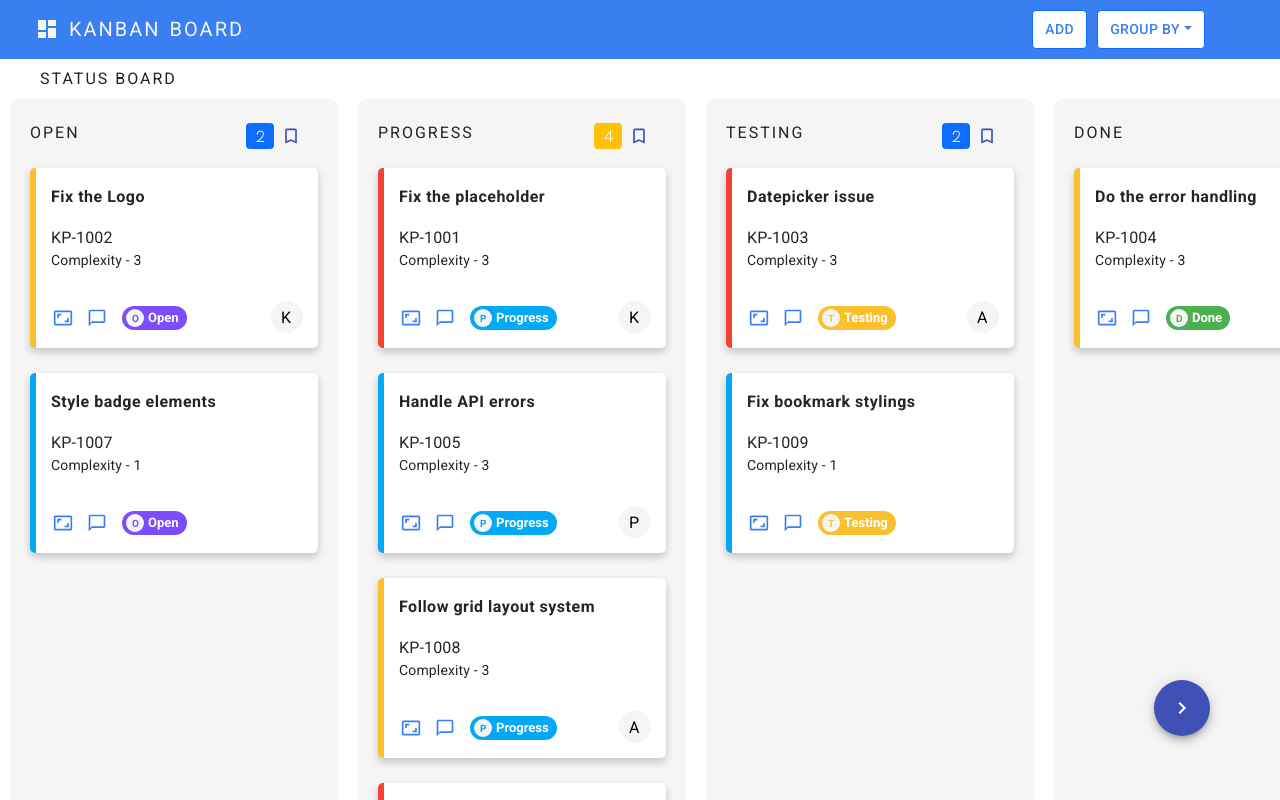
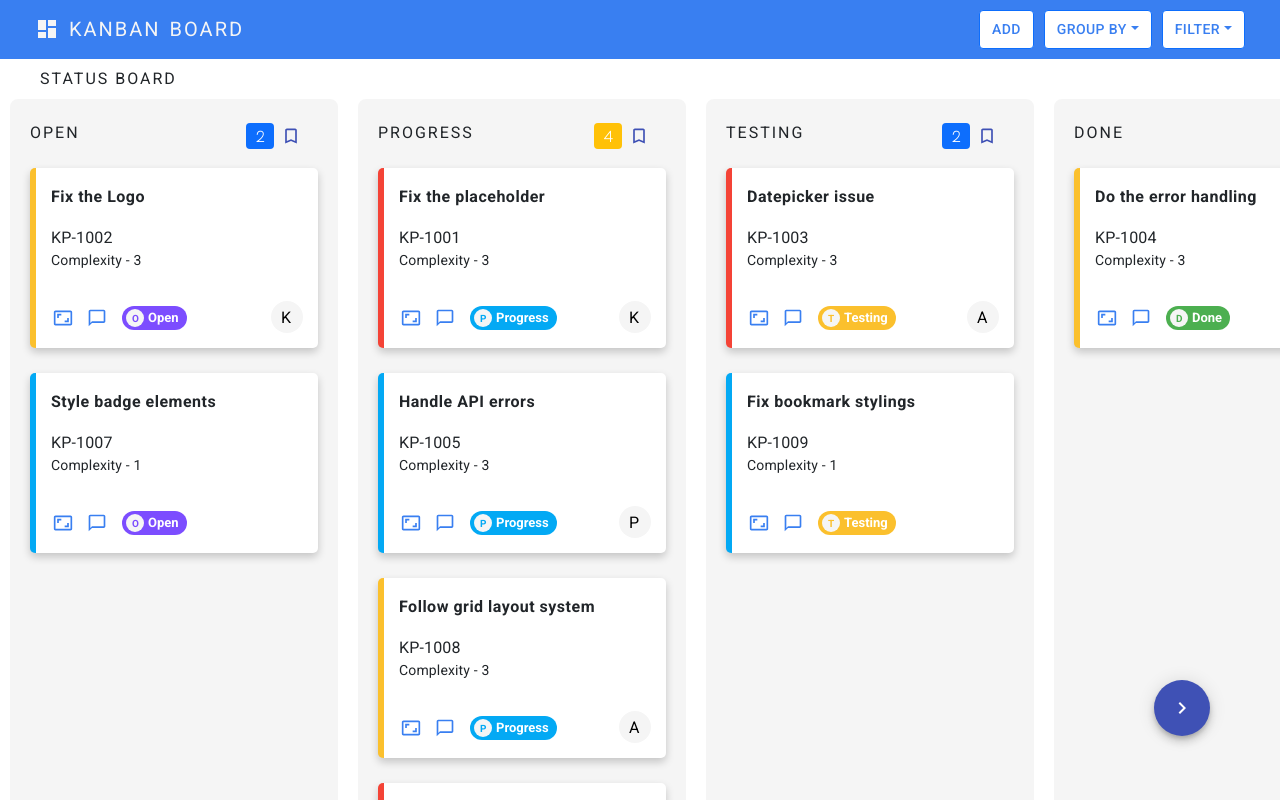
Before and after one commit to karthik-sarav/kanban-assignment, a React (Create React App) app: page / in a window 1280 px wide. Shown: the top 800 px of the page. Built offline with nearby package versions, Linux system fonts and the light colour scheme.

Commit message:
Added filter functionality.

```diff
--- a/src/Components/NavbarComponent.js
+++ b/src/Components/NavbarComponent.js
@@ -23,7 +23,7 @@ const useStyles = makeStyles((theme) => ({
         alignItems: "center"
     },
     dropdownToggle: {
-        marginRight: "50px",
+        marginRight: "10px",
         color: customTheme.primary,
         backgroundColor: "white",
     },
@@ -41,7 +41,7 @@ const useStyles = makeStyles((theme) => ({
 
 const NavbarComponent = (props) => {
     const classes = useStyles();
-    const { columnConfig, handleDropdownClick } = props;
+    const { columnConfig, handleDropdownClick, handleFilterClick } = props;
 
     const [showAddModal, setShowAddModal] = useState(false);
     const [snackBarConfig, setSnackBarConfig] = useState({
@@ -77,6 +77,22 @@ const NavbarComponent = (props) => {
                             })}
                         </Dropdown.Menu>
                     </Dropdown>
+                    <Dropdown>
+                        <Dropdown.Toggle className={classes.dropdownToggle} id="dropdown-filter">
+                            <Typography variant="button">Filter</Typography>
+                        </Dropdown.Toggle>
+                        <Dropdown.Menu>
+                            {
+                                columnConfig.developer.map(dev => {
+                                    return (
+                                        <Dropdown.Item key={dev.headerTitle} onClick={(e) => handleFilterClick(e, dev.headerTitle)}>
+                                            <Typography variant="caption">{dev.headerTitle.toUpperCase()}</Typography>
+                                        </Dropdown.Item>
+                                    );
+                                })
+                            }
+                        </Dropdown.Menu>
+                    </Dropdown>
                 </div>
                 <div className={classes.title}>
                     <DashboardIcon style={{ color: "whitesmoke", margin: "0 10px" }} />
--- a/src/Screens/HomeScreen.js
+++ b/src/Screens/HomeScreen.js
@@ -12,6 +12,8 @@ import Fab from '@material-ui/core/Fab';
 import LeftIcon from '@material-ui/icons/KeyboardArrowLeft';
 import RightIcon from '@material-ui/icons/KeyboardArrowRight';
 import { Typography } from "@material-ui/core";
+import Avatar from '@material-ui/core/Avatar';
+import Chip from '@material-ui/core/Chip';
 
 const useStyles = makeStyles((theme) => ({
   root: {
@@ -36,6 +38,7 @@ const useStyles = makeStyles((theme) => ({
     bottom: "8vh",
   },
   titleContainer: {
+    display: "flex",
     margin: "67px 0px -2px 10px"
   },
   title: {
@@ -43,6 +46,13 @@ const useStyles = makeStyles((theme) => ({
     position: "sticky",
     left: 40,
     width: "fit-content"
+  },
+  filterTitle: {
+    margin: "0px 22px 10px 50px",
+    letterSpacing: "1px",
+    position: "sticky",
+    alignItems: "center",
+    left: 250
   },
   columnRow: {
     width: "18rem"
@@ -60,6 +70,8 @@ const HomeScreen = (props) => {
     message: "",
     severity: ""
   });
+
+  const [filterBy, setFilterBy] = useState(null);
 
   const [xOffset, setXOffset] = useState(null);
   const [scrollLeft, setScrollLeft] = useState(false);
@@ -96,6 +108,10 @@ const HomeScreen = (props) => {
   const handleDropdownClick = (e, groupByItem) => {
     setSelectedGroup(groupByItem);
   };
+
+  const handleFilterClick = (e, dev) => {
+    setFilterBy(dev)
+  }
 
   const handleSnackClose = () => {
     setSnackBarConfig({
@@ -183,7 +199,10 @@ const HomeScreen = (props) => {
   }
 
   const calculateCount = (item) => {
-    return mockData.filter((element) => element[selectedGroup] === item.headerTitle).length
+    return mockData
+      .filter((element) => element[selectedGroup] === item.headerTitle)
+      .filter((element) => filterBy !== null ? element.developer === filterBy : element)
+      .length
   }
 
   const handleLeftScroll = () => {
@@ -196,11 +215,30 @@ const HomeScreen = (props) => {
 
   return (
     <div className={classes.root}>
-      <NavbarComponent columnConfig={columnConfig} handleDropdownClick={handleDropdownClick} />
+      <NavbarComponent
+        columnConfig={columnConfig}
+        handleDropdownClick={handleDropdownClick}
+        handleFilterClick={handleFilterClick}
+      />
       <div className={classes.titleContainer}>
         <Typography className={classes.title}>
           {`${selectedGroup.toUpperCase()} BOARD`}
         </Typography>
+        {filterBy &&
+          <>
+            <Typography className={classes.filterTitle} variant="body2">FILTERED BY -
+              <Chip
+                style={{ marginLeft: "10px" }}
+                variant="outlined"
+                size="small" color="primary"
+                onDelete={() => setFilterBy(null)}
+                avatar={<Avatar>{filterBy[0].toUpperCase()}</Avatar>}
+                label={filterBy.toUpperCase()}
+              />
+            </Typography>
+
+          </>
+        }
       </div>
       <div id="container" className={classes.container}>
         {scrollLeft &&
@@ -239,7 +277,10 @@ const HomeScreen = (props) => {
                         count={calculateCount(item)}
                         handlePinClick={handlePinClick} />
                       <div>
-                        {mockData.filter((element) => element[selectedGroup] === item.headerTitle).map((cardItem, index) => {
+                        {mockData
+                          .filter((element) => element[selectedGroup] === item.headerTitle)
+                          .filter((element) => filterBy !== null ? element.developer === filterBy : element)
+                          .map((cardItem, index) => {
                             return (
                               <CardComponent
                                 key={index}
```
Lines whose indentation alone changed are shown as unchanged.
